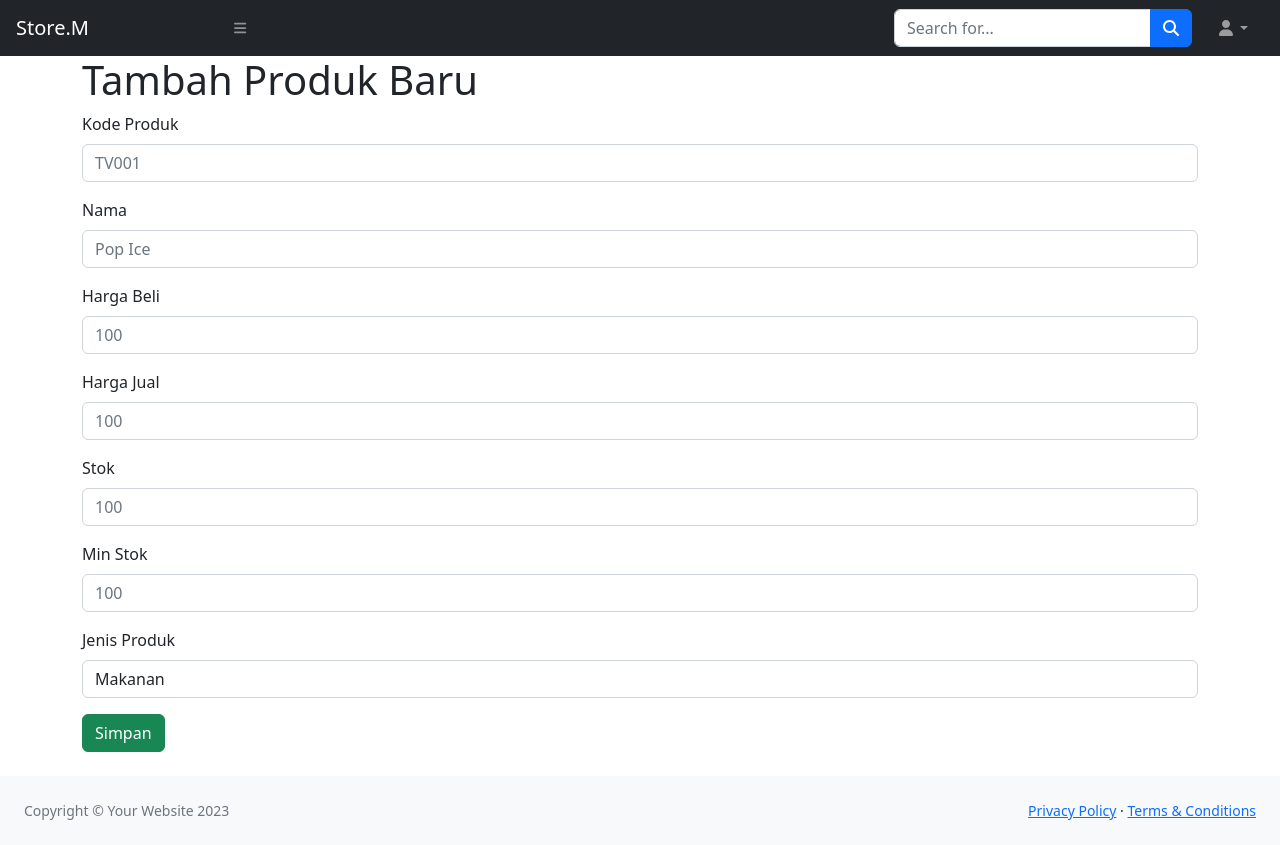
After one commit to wira142/msib-dashboard, a PHP site: template pages/insert-product.php in a window 1280 px wide. The commit adds this page. Run offline with PHP 8.4, Linux system fonts and the light colour scheme; the template is opened without the code that fills it, so the values that code supplies are empty; some libraries are stand-ins or nearby versions.

Commit message:
feat:creat&detail product

```diff
--- /dev/null
+++ b/pages/insert-product.php
@@ -0,0 +1,39 @@
+<div class="container">
+  <h1>Tambah Produk Baru</h1>
+  <form action="/msib-dashboard/Controller/ProductController.php" method="POST">
+    <div class="mb-3">
+      <label for="kode" class="form-label">Kode Produk</label>
+      <input type="text" class="form-control" id="kode" placeholder="TV001" name="kode">
+    </div>
+    <div class="mb-3">
+      <label for="nama" class="form-label">Nama</label>
+      <input type="text" class="form-control" id="nama" name="nama" placeholder="Pop Ice">
+    </div>
+    <div class="mb-3">
+      <label for="hrg_bli" class="form-label">Harga Beli</label>
+      <input type="number" class="form-control" id="hrg_bli" name="harga_b" placeholder="100">
+    </div>
+    <div class="mb-3">
+      <label for="hrg_jual" class="form-label">Harga Jual</label>
+      <input type="number" class="form-control" id="hrg_jual" name="harga_j" placeholder="100">
+    </div>
+    <div class="mb-3">
+      <label for="stok" class="form-label">Stok</label>
+      <input type="number" class="form-control" id="stok" name="stok" placeholder="100">
+    </div>
+    <div class="mb-3">
+      <label for="min_stok" class="form-label">Min Stok</label>
+      <input type="number" class="form-control" id="min_stok" name="min_stok" placeholder="100">
+    </div>
+    <div class="mb-3">
+      <label for="jenis" class="form-label">Jenis Produk</label>
+      <select name="jenis_id" class="form-control" id="jenis">
+        <option value="2">Makanan</option>
+        <option value="3">Minuman</option>
+      </select>
+    </div>
+    <button type="submit" name="tombol" value="simpan" class="btn btn-success">Simpan</button>
+    <br>
+    <br>
+  </form>
+</div>
```
Also changed, not shown: Controller/ProductController.php (added, +30 -0 lines), Models/Product.php (+32 -0 lines), pages/product-detail.php (added, +47 -0 lines), pages/products.php (+6 -3 lines), routes/route.php (+13 -1 lines).
